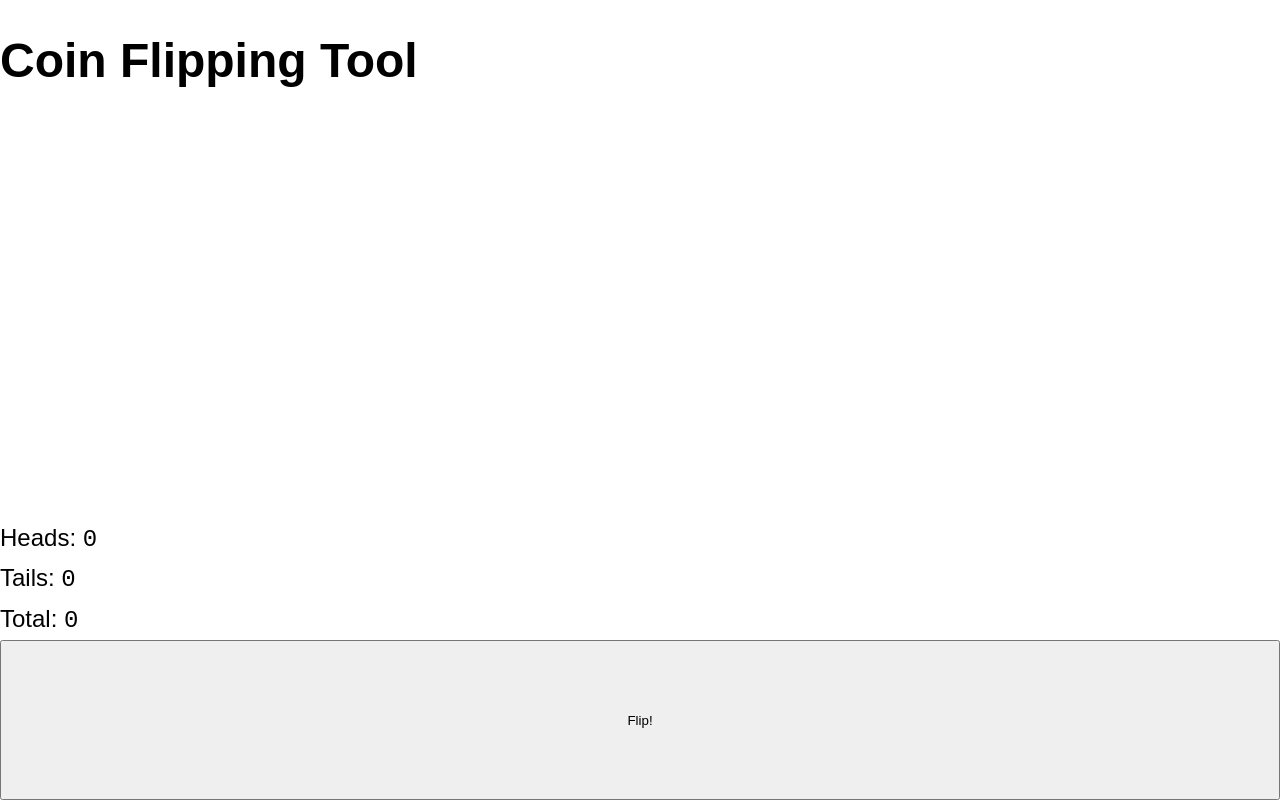
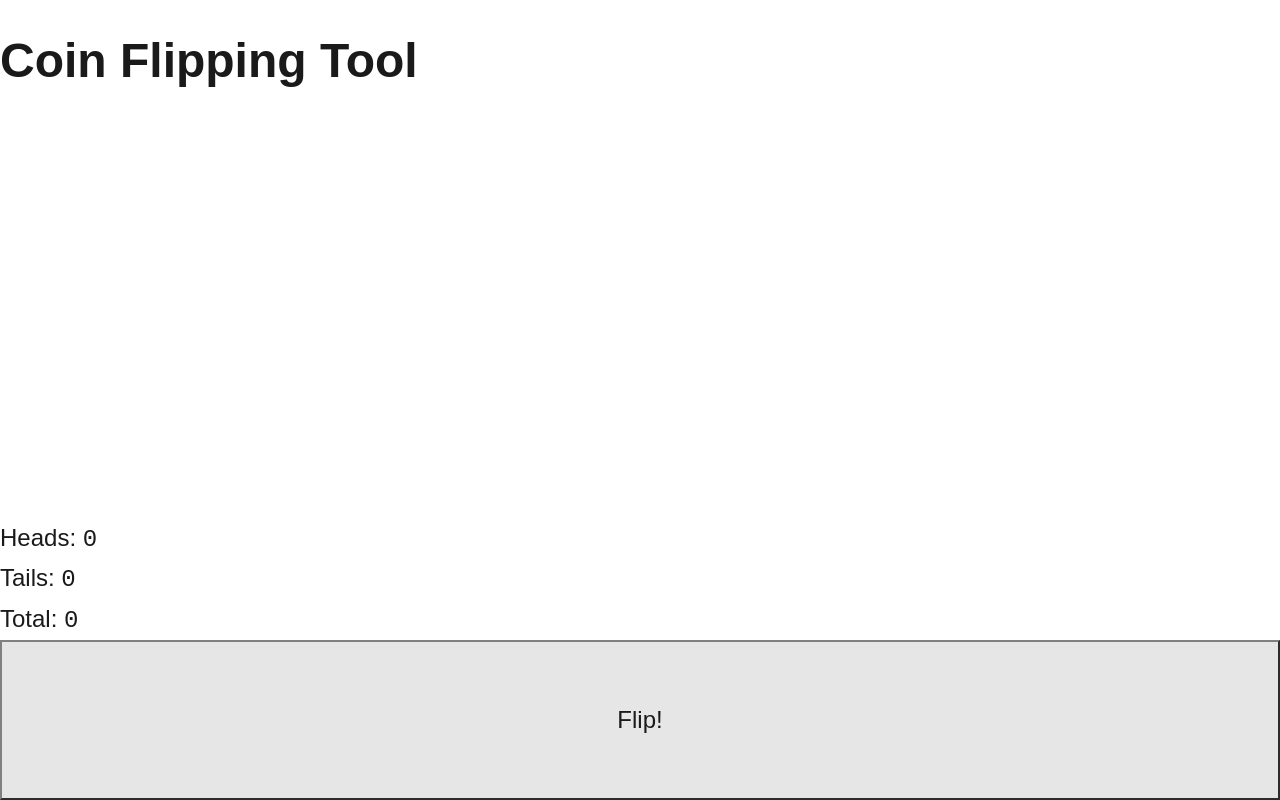
Before and after one commit to corwinkuiper/coin, a Next.js app: page / in a window 1280 px wide. Built offline with nearby package versions, Linux system fonts and the light colour scheme.

Commit message:
colour schemes

```diff
--- a/src/app/coinFlipper.tsx
+++ b/src/app/coinFlipper.tsx
@@ -17,6 +17,10 @@ const Coin = styled.div`
 
 const FlipCoinButton = styled.button`
   min-height: 20vh;
+  font: inherit;
+  color: inherit;
+  background-color: var(--button-background);
+  border-color: hsl(0 0 50%);
 `;
 
 const SummaryCounts = styled.section`
--- a/src/app/globalStyles.css
+++ b/src/app/globalStyles.css
@@ -4,15 +4,30 @@
   box-sizing: border-box;
 }
 
+:root {
+  --text-colour: hsl(0 0 10%);
+  --background-colour: hsl(0 0 100%);
+  --button-background: hsl(0 0 90%);
+}
+
+@media (prefers-color-scheme: dark) {
+  :root {
+    --text-colour: hsl(0 0 90%);
+    --background-colour: hsl(0 0 10%);
+    --button-background: hsl(0 0 20%);
+  }
+}
+
 html {
-    height: 100%;
+  font: 1.2em/1.62 sans-serif;
+  font-size: 1.5rem;
+  line-height: 1.6;
+  background-color: var(--background-colour);
+  color: var(--text-colour);
+  height: 100%;
 }
 
 body {
-  font: 1.2em/1.62 sans-serif;
-  background-color: white;
-  font-size: 1.5rem;
-  line-height: 1.6;
   height: 100%;
   display: flex;
   flex-direction: column;
```
